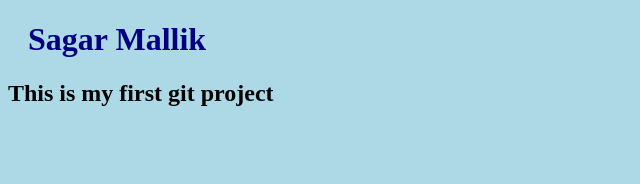
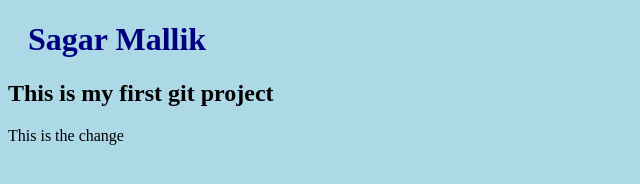
Before and after one commit to sagarxt/hello-world.github.io, a plain HTML site: page index.html in a window 1280 px wide. Shown: the whole page, without its empty margins (0-640 px from the left). Drawn offline with Linux system fonts and the light colour scheme.

Commit message:
1 p tag added to index.html

```diff
--- a/index.html
+++ b/index.html
@@ -9,5 +9,6 @@
 <body>
   <h1>Sagar Mallik</h1>
   <h2>This is  my first git project</h2>
+  <p>This is the change</p>
 </body>
 </html>
```
